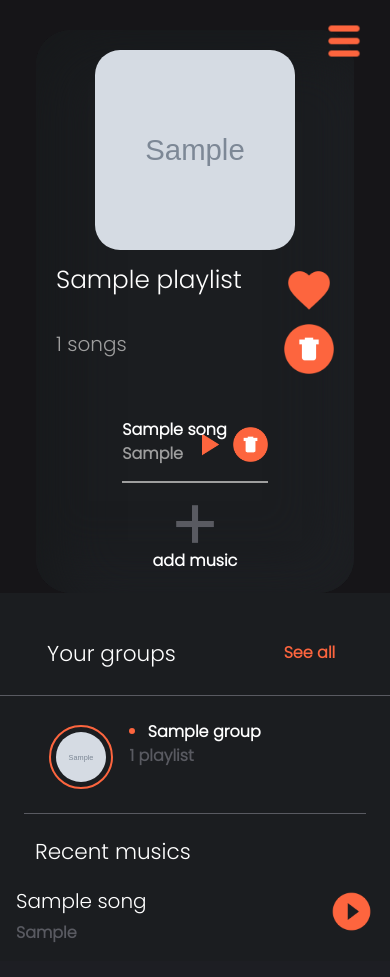
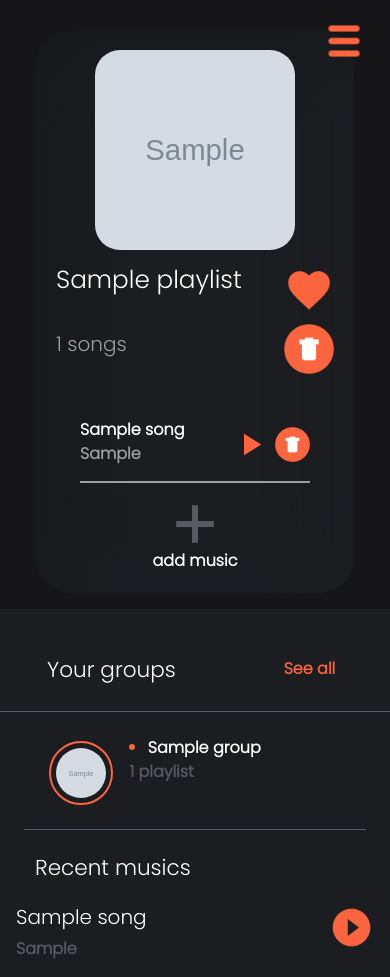
Before and after one commit to ahmadrezatmb/songus, a Django app: page /playlist/1 in a window 390 px wide. Before the commit the page ends 942 px from the top, so only its background shows below. Run offline with Django 3.2, Linux system fonts and the light colour scheme; a user stored in the database is signed in; tables that the repository leaves empty hold one stand-in row (values such as "Sample post"); grey boxes marked "Sample" are stand-in pictures.

Commit message:
like the last one

```diff
--- a/web/templates/web/inplaylist.html
+++ b/web/templates/web/inplaylist.html
@@ -12,7 +12,7 @@
 
 <div class="container">
 
-    <div class="customcard">
+    <div class="customcard mb-3">
         <div class="row">
             <div class="col-md-4">
                 <img src="{{this_playlist.avatar.url}}" height="200px" width="200px" class="mx-auto d-table avatarcover">
@@ -37,7 +37,7 @@
         </div>
         <div class="container-fluid">
             <div class="row">
-                <div class="col-8 musicbox mx-auto d-table mt-4">
+                <div class="col-md-8 musicbox mx-auto d-table mt-4">
 
                     {% for song in songs %}
                         <div class="music" id="{{song.name}}">
```
